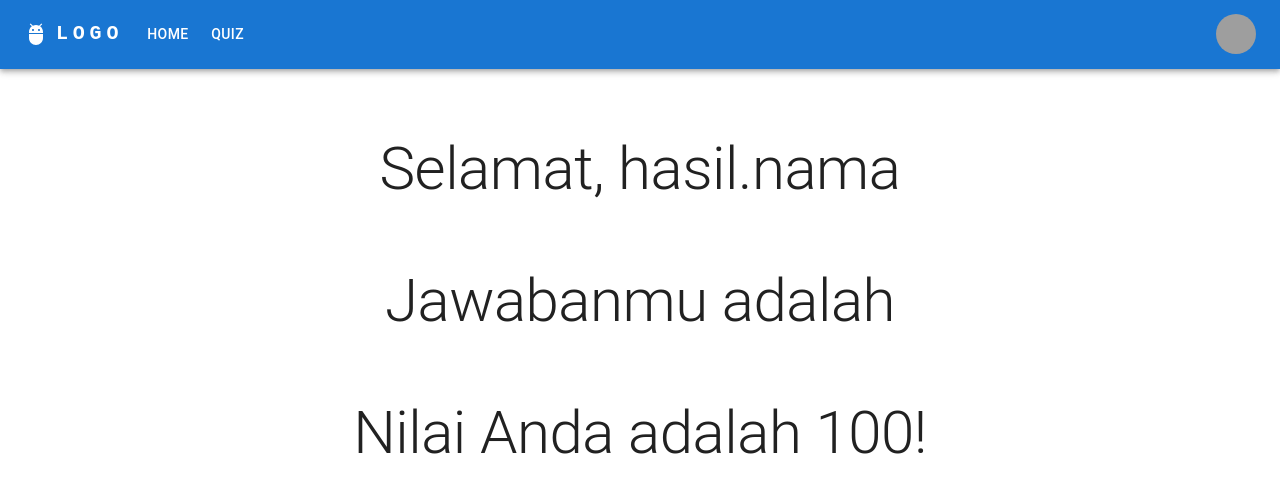
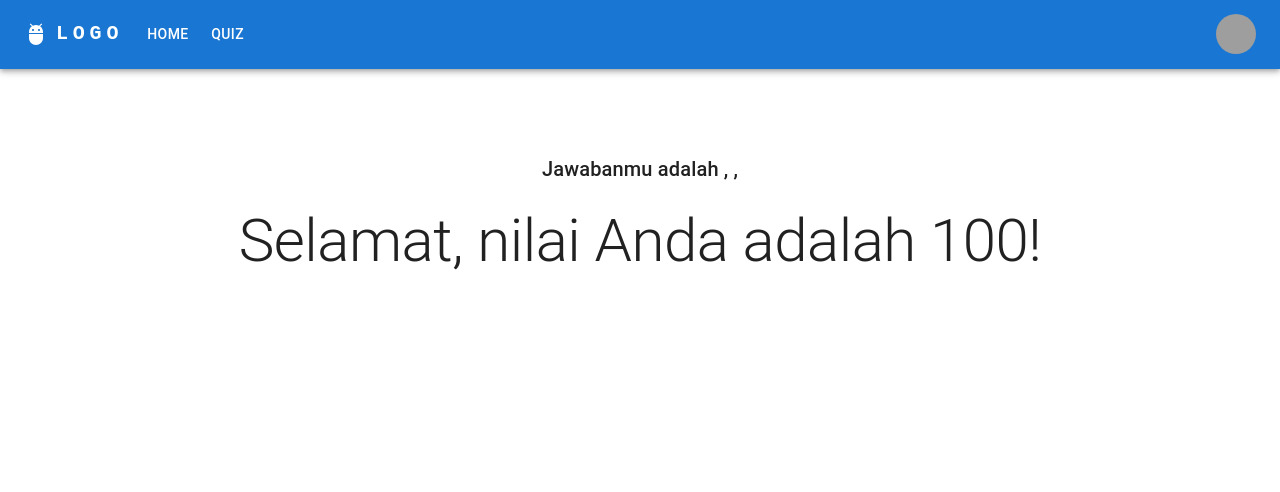
Before and after one commit to dTS-x-Techready-2022/explore-react-sesdika, a React (Create React App) app: page /result in a window 1280 px wide. Shown: the top 492 px of the page. Built offline with nearby package versions, Linux system fonts and the light colour scheme; grey boxes are pictures that could not be loaded.

Commit message:
menambahkan kunci jawaban, memeriksa hasilnya, dan menampilkan hasilnya di ResultPage

```diff
--- a/src/QuizPage.js
+++ b/src/QuizPage.js
@@ -78,7 +78,7 @@ function QuizPage() {
               <Soal key={i} soal={{isisoal: soal, idx: i}}/>
             ))
           }
-          <Button onClick={submitQuiz} variant="raised" color="primary" style={{float: "right"}}>
+          <Button onClick={submitQuiz} sx={{ mt: 3 }} variant="contained" color="primary">
             Submit
           </Button>
         </FormControl>
--- a/src/ResultPage.js
+++ b/src/ResultPage.js
@@ -1,4 +1,5 @@
 import * as React from 'react';
+import { useSelector } from 'react-redux'
 // mui
 import CssBaseline from '@mui/material/CssBaseline';
 import { createTheme, ThemeProvider } from '@mui/material/styles';
@@ -11,8 +12,13 @@ import Answer from './features/answer/answer';
 
 const theme = createTheme();
 
-function ResultPage(props) {
-  const { hasil } = props;
+function ResultPage() {
+  const answer = useSelector(state => state.answer)
+
+  let nBenar = 0;
+  answer.answer.map((opt, i) => (
+    (answer.kunci.includes(opt)) ? nBenar+=1 : nBenar += 0
+  ))
 
   return (
     <ThemeProvider theme={theme}>
@@ -20,14 +26,20 @@ function ResultPage(props) {
       <Header />
       <Container maxWidth="lg" sx={{ pt: 8 }}>
         <Typography
+          variant="h6"
+          align="center"
+          color="text.primary"
+          gutterBottom
+        >
+          <Answer />
+        </Typography>
+        <Typography
           variant="h2"
           align="center"
           color="text.primary"
           gutterBottom
         >
-          Selamat, hasil.nama
-          <Answer />
-          Nilai Anda adalah 100!
+          Selamat, nilai Anda adalah {Math.ceil(nBenar/answer.answer.length*100)}!
         </Typography>
       </Container>
     </ThemeProvider>
--- a/src/components/Soal.js
+++ b/src/components/Soal.js
@@ -1,6 +1,6 @@
 import * as React from 'react';
 import { useSelector, useDispatch } from 'react-redux';
-import { answering } from '../features/answer/answerSlice'
+import { answering, isiKunci } from '../features/answer/answerSlice'
 
 import Typography from '@mui/material/Typography';
 import Radio from '@mui/material/Radio';
@@ -14,8 +14,9 @@ function Soal(props) {
   const answer = useSelector(state => state.answer);
   const dispatch = useDispatch();
 
-  const handleChange = (event, idxSoal) => {
+  const handleChange = (event, idxSoal, kunci) => {
     dispatch(answering({idx : idxSoal, jawaban : event.target.value}))
+    dispatch(isiKunci({idx : idxSoal, kunci : kunci}))
   };
 
   return (
@@ -24,9 +25,9 @@ function Soal(props) {
         {soal.isisoal.q}
       </Typography>
       <Typography variant="p">
-        {answer.map((isi,i) => (<div key={i}>{isi}&nbsp; </div>))}
+        {answer.answer.map((isi,i) => (<div key={i}>{isi}&nbsp; </div>))}
       </Typography>
-      <RadioGroup onChange={event => handleChange(event, soal.idx) }>
+      <RadioGroup onChange={event => handleChange(event, soal.idx, soal.isisoal.a) }>
         {
           soal.isisoal.opsi.map((opt, i) => (
             <FormControlLabel key={i} value={opt} control={<Radio />} label={opt} />
--- a/src/features/answer/answer.js
+++ b/src/features/answer/answer.js
@@ -6,7 +6,7 @@ const Answer = () => {
 
 	return (
 		<section>
-			<p>Jawabanmu adalah {answer}</p>
+			<p>Jawabanmu adalah {answer.answer.join(", ")}</p>
 		</section>
 	)
 }
--- a/src/features/answer/answerSlice.js
+++ b/src/features/answer/answerSlice.js
@@ -1,14 +1,20 @@
 import { createSlice } from "@reduxjs/toolkit";
+
+const initialState = { answer : ['','',''], kunci : ['','',''] };
 
 const answerSlice = createSlice({
 	name: 'answer',
-	initialState : ['','',''],
+	// initialState : ['','',''],
+	initialState,
 	reducers: {
 		answering(state, action) {
-			state[action.payload.idx] = action.payload.jawaban
+			state.answer[action.payload.idx] = action.payload.jawaban
+		},
+		isiKunci(state, action) {
+			state.kunci[action.payload.idx] = action.payload.kunci
 		},
 	},
 });
 
-export const { answering } = answerSlice.actions;
+export const { answering, isiKunci } = answerSlice.actions;
 export default answerSlice.reducer;
```
